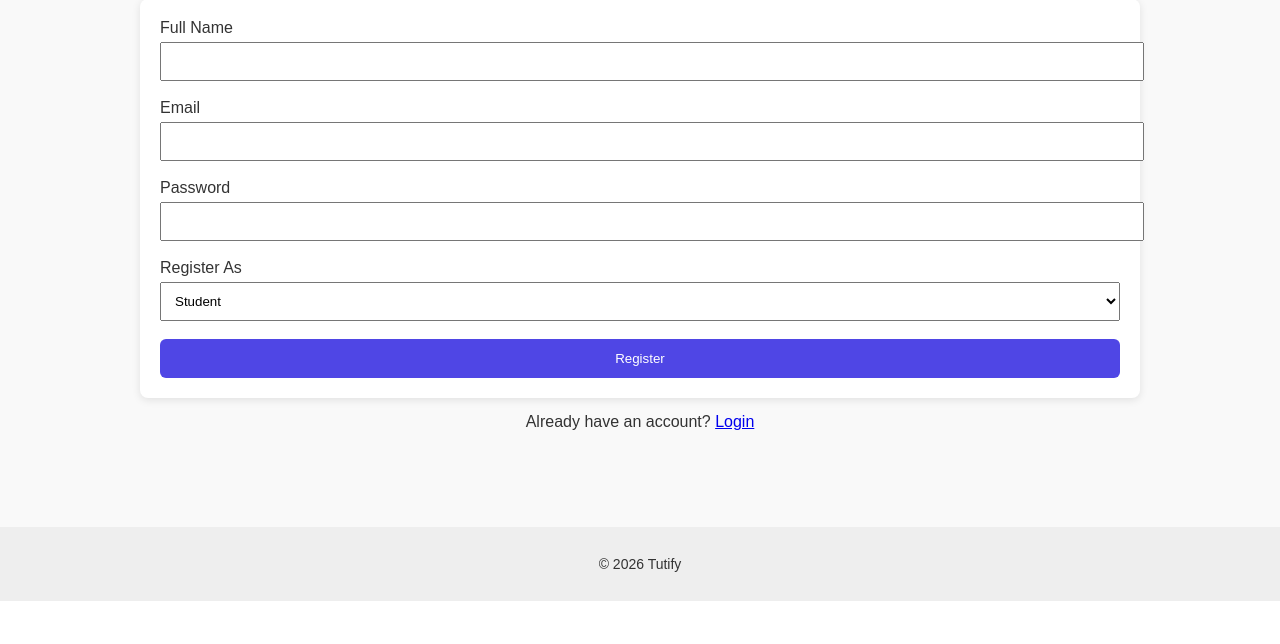
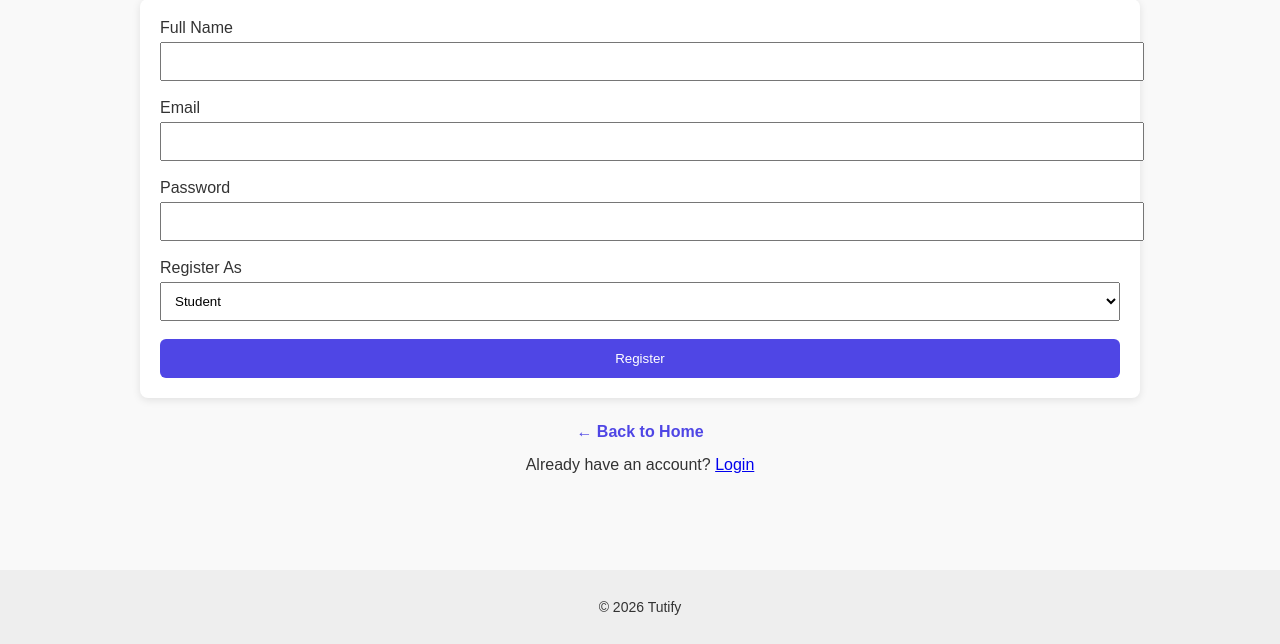
Before and after one commit to PRITHVIBO/Tutify, a PHP site: page /register.html in a window 1280 px wide. Shown: the part 263-907 px from the top of the page. Before the commit the page ends 864 px from the top, so only its background shows below. Run offline with PHP 8.4, Linux system fonts and the light colour scheme.

Commit message:
updated home page return

```diff
--- a/css/style.css
+++ b/css/style.css
@@ -75,6 +75,19 @@ form button {
     cursor: pointer;
 }
 
+/* Back to Home Button */
+.back-btn {
+    display: inline-block;
+    margin-top: 10px;
+    color: #4f46e5;
+    text-decoration: none;
+    font-weight: bold;
+}
+
+.back-btn:hover {
+    text-decoration: underline;
+}
+
 /* Footer */
 footer {
     background-color: #eee;
--- a/login.html
+++ b/login.html
@@ -35,7 +35,9 @@
 
             <button type="submit">Login</button>
         </form>
-
+        <div style="text-align:center; margin-top:15px;">
+            <a href="index.html" class="back-btn">← Back to Home</a>
+        </div>
         <p style="text-align:center;margin-top:15px;">
             New user? <a href="register.html">Register here</a>
         </p>
--- a/register.html
+++ b/register.html
@@ -38,6 +38,9 @@
 
             <button type="submit">Register</button>
         </form>
+        <div style="text-align:center; margin-top:15px;">
+            <a href="index.html" class="back-btn">← Back to Home</a>
+        </div>
 
         <p style="text-align:center;margin-top:15px;">
             Already have an account? <a href="login.html">Login</a>
```
